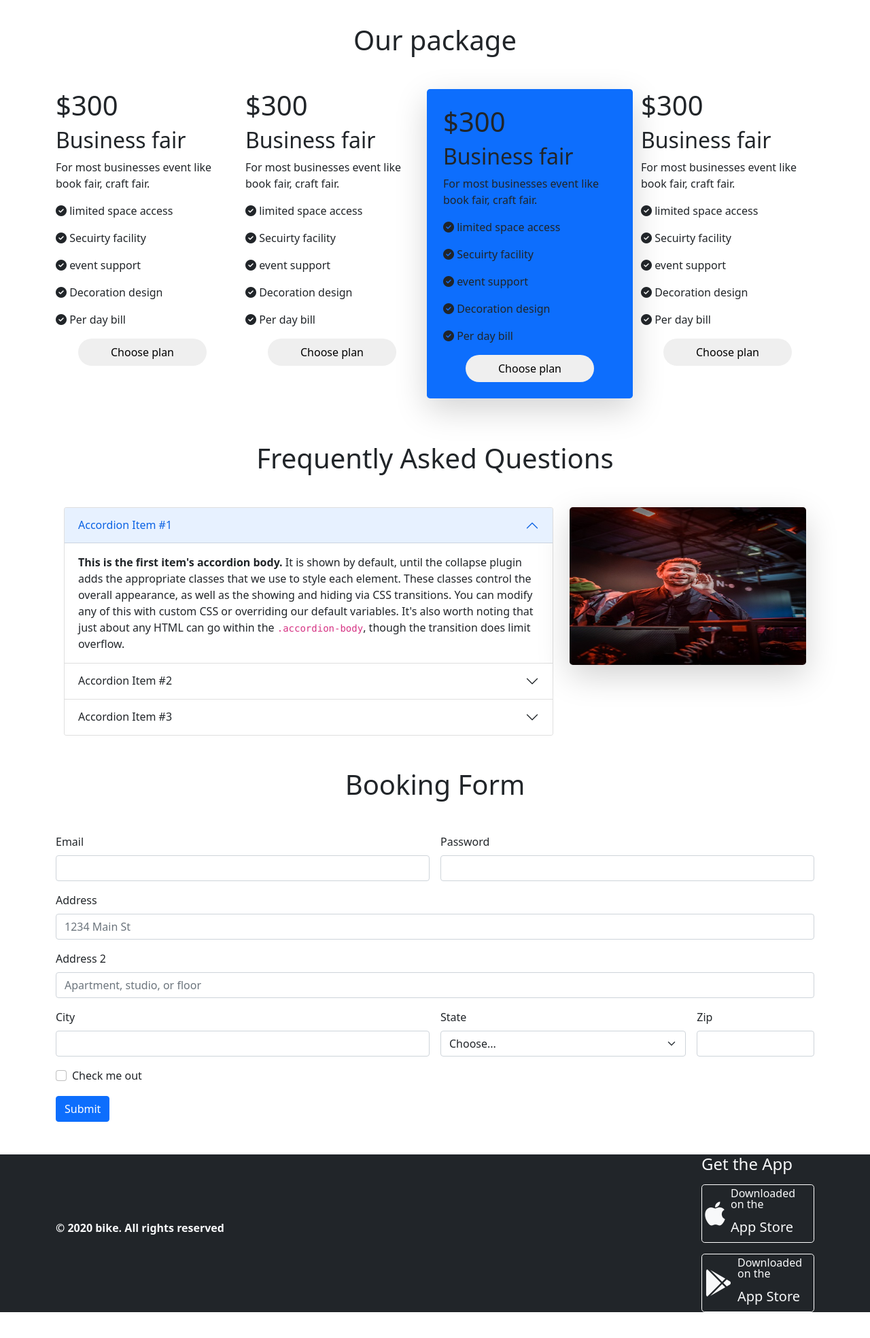
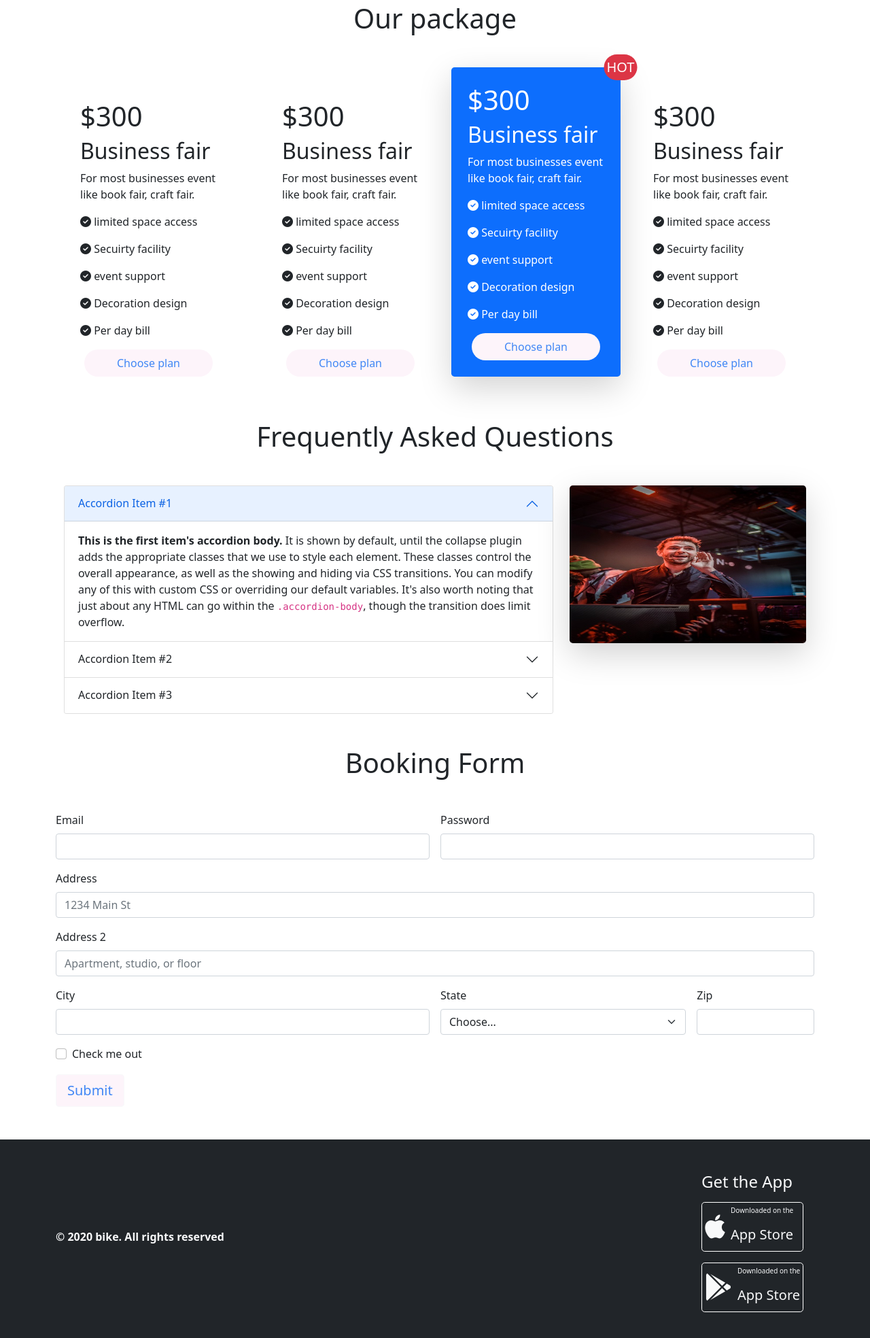
Before and after one commit to rumanak21/RK-Convention-Center, a plain HTML site: page index.html in a window 1280 px wide. Shown: the part 636-2604 px from the top of the page at 68% size. Before the commit the page ends 2566 px from the top, so only its background shows below. Drawn offline with Linux system fonts and the light colour scheme.

Commit message:
CSS update

```diff
--- a/index.html
+++ b/index.html
@@ -12,9 +12,10 @@
 </head>
 
 <body>
-  <header class="mt-5">
+  <header class="mt-3">
     <h1 class="container fs-1 ">RK Convention Center
     </h1>
+
     <!-- Slider Section  -->
     <div id="carouselExampleCaptions" class="carousel slide" data-bs-ride="carousel">
       <div class="carousel-indicators">
@@ -33,7 +34,7 @@
             <p class="fs-5">
               Some representative placeholder content for the first slide.
             </p>
-            <button type="button" class="btn btn-primary btn-lg">Book Now</button>
+            <button type="button" class="btn btn-light btn-lg">Book Now</button>
           </div>
         </div>
         <div class="carousel-item">
@@ -43,7 +44,7 @@
             <p class="fs-5">
               Some representative placeholder content for the first slide.
             </p>
-            <button type="button" class="btn btn-primary btn-lg">Book Now</button>
+            <button type="button" class="btn btn-light btn-lg">Book Now</button>
           </div>
         </div>
         <div class="carousel-item">
@@ -53,7 +54,7 @@
             <p class="fs-5">
               Some representative placeholder content for the first slide.
             </p>
-            <button type="button" class="btn btn-primary btn-lg">Book Now</button>
+            <button type="button" class="btn btn-light btn-lg">Book Now</button>
           </div>
         </div>
       </div>
@@ -73,11 +74,11 @@
   <!-- Package Section -->
 
   <main>
-    <section class="container mt-5">
+    <section class="container">
       <h1 class="fs-1 text-center m-5">Our package
       </h1>
       <div class="row">
-        <div class="col-lg">
+        <div class="col-lg p-5">
           <h1>$300</h1>
           <h2>Business fair</h2>
           <p>For most businesses event like book fair, craft fair.</p>
@@ -87,10 +88,10 @@
           <p><i class="fas fa-check-circle"></i> Decoration design</p>
           <p><i class="fas fa-check-circle"></i> Per day bill</p>
           <div class="d-lg-flex justify-content-lg-center">
-            <button class="rounded-pill border-0 ps-5 pe-5 pt-2 pb-2">Choose plan</button>
+            <button class="btn rounded-pill border-0 ps-5 pe-5 pt-2 pb-2">Choose plan</button>
           </div>
         </div>
-        <div class="col-lg">
+        <div class="col-lg p-5">
           <h1>$300</h1>
           <h2>Business fair</h2>
           <p>For most businesses event like book fair, craft fair.</p>
@@ -100,10 +101,11 @@
           <p><i class="fas fa-check-circle"></i> Decoration design</p>
           <p><i class="fas fa-check-circle"></i> Per day bill</p>
           <div class="d-lg-flex justify-content-lg-center">
-            <button class="rounded-pill border-0 ps-5 pe-5 pt-2 pb-2">Choose plan</button>
+            <button class="btn rounded-pill border-0 ps-5 pe-5 pt-2 pb-2">Choose plan</button>
           </div>
         </div>
-        <div class="col-lg rounded-3 shadow-lg p-4 mb-5 bg-primary rounded">
+        <div class="col-lg rounded-3 shadow-lg p-4 mb-5 bg-primary rounded pkg-hot position-relative ">
+          <div class=" pkg-hot rounded-pill bg-danger border-0 p-1 fs-5 position-absolute top-0 start-100 translate-middle">HOT</div>
           <h1>$300</h1>
           <h2>Business fair</h2>
           <p>For most businesses event like book fair, craft fair.</p>
@@ -113,10 +115,10 @@
           <p><i class="fas fa-check-circle"></i> Decoration design</p>
           <p><i class="fas fa-check-circle"></i> Per day bill</p>
           <div class="d-lg-flex justify-content-lg-center">
-            <button class="rounded-pill border-0 ps-5 pe-5 pt-2 pb-2">Choose plan</button>
+            <button class="btn rounded-pill border-0 ps-5 pe-5 pt-2 pb-2">Choose plan</button>
           </div>
         </div>
-        <div class="col-lg">
+        <div class="col-lg p-5">
           <h1>$300</h1>
           <h2>Business fair</h2>
           <p>For most businesses event like book fair, craft fair.</p>
@@ -126,7 +128,7 @@
           <p><i class="fas fa-check-circle"></i> Decoration design</p>
           <p><i class="fas fa-check-circle"></i> Per day bill</p>
           <div class="d-lg-flex justify-content-lg-center">
-            <button class="rounded-pill border-0 ps-5 pe-5 pt-2 pb-2">Choose plan</button>
+            <button class="btn rounded-pill border-0 ps-5 pe-5 pt-2 pb-2">Choose plan</button>
           </div>
         </div>
       </div>
@@ -252,13 +254,13 @@
           </div>
         </div>
         <div class="col-12">
-          <button type="submit" class="btn btn-primary">Submit</button>
+          <button type="submit" class="btn btn-light btn-lg rounded-3">Submit</button>
         </div>
       </form>
     </section>
   </main>
   <!-- Footer section -->
-  <footer class="bg-dark mt-5">
+  <footer class="bg-dark mt-5 p-5">
     <div class="container">
       <div class="row">
         <div class="col d-flex align-items-center">
@@ -275,9 +277,9 @@
               <div>
                 <i class="fs-1 fab fa-apple pe-2 text-light"></i>
               </div>
-              <div>
-                <p class="lh-1 text-light">Downloaded on the</p>
-                <h3 class="lh-1 fs-5 text-light">App Store</h3>
+              <div class="app-text">
+                <p class="text-light">Downloaded on the</p>
+                <h3 class=" fs-5 text-light">App Store</h3>
               </div>
             </div>
 
@@ -285,9 +287,9 @@
               <div>
                 <i class="fs-1 fab fa-google-play pe-2 text-light"></i>
               </div>
-              <div>
-                <p class="lh-1 text-light">Downloaded on the</p>
-                <h3 class="lh-1 fs-5 text-light">App Store</h3>
+              <div class="app-text">
+                <p class=" text-light">Downloaded on the</p>
+                <h3 class="fs-5 text-light">App Store</h3>
               </div>
             </div>
           </div>
--- a/style.css
+++ b/style.css
@@ -0,0 +1,15 @@
+.btn{
+    color: #4087F5;
+    background: #FDF4FA;
+}
+
+.app-text h3{
+
+}
+.app-text p{
+font-size: 10px;
+}
+
+.pkg-hot{
+    color: #fff;
+}
```
